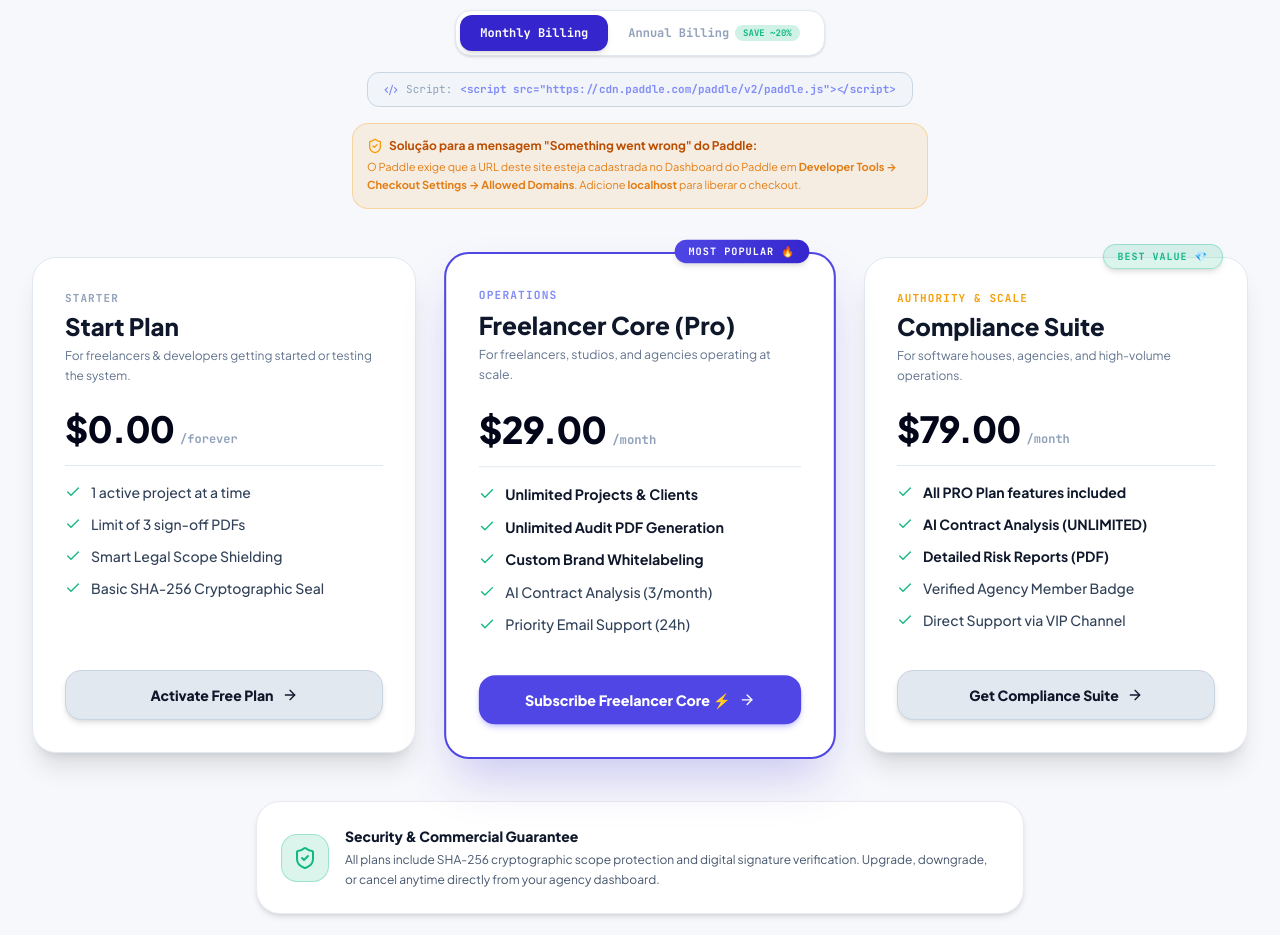
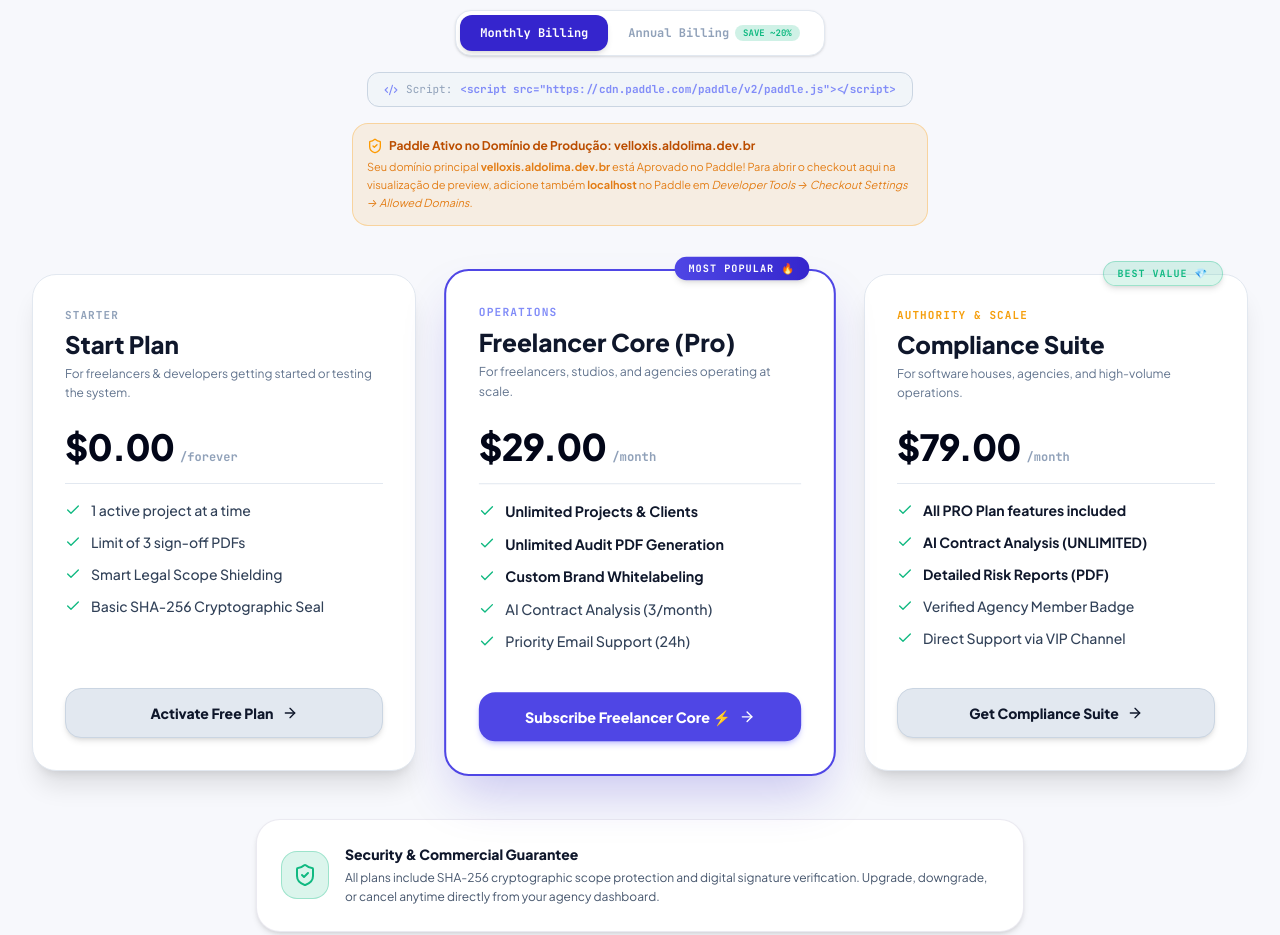
Before and after one commit to aldobarbosa755-coder/landing-page, a React (Vite) app: page / in a window 1280 px wide. Shown: the part 6760-7695 px from the top of the page. Built offline with nearby package versions, Linux system fonts and the light colour scheme.

Commit message:
fix: prevent redundant Paddle initialization
Added a check to ensure Paddle is only initialized once per session, preventing potential configuration conflicts or errors in the pricing components.

```diff
--- a/src/components/PricingPage.tsx
+++ b/src/components/PricingPage.tsx
@@ -25,6 +25,7 @@
         if ((window as any).Paddle) {
           setPaddleLoaded(true);
           try {
+            if (!(window as any).__paddle_initialized) {
               const metaEnv = (import.meta as any).env || {};
               const clientToken = metaEnv.VITE_PADDLE_CLIENT_TOKEN || 'live_195af09cd4dcad3eb49692c55e2';
               const isLive = clientToken.startsWith('live_');
@@ -36,7 +37,12 @@
               if ((window as any).Paddle.Initialize) {
                 (window as any).Paddle.Initialize({
                   token: clientToken,
+                  eventCallback: (event: any) => {
+                    console.log('Paddle Event:', event);
+                  },
                 });
+                (window as any).__paddle_initialized = true;
+              }
             }
           } catch (e) {
             console.log('Paddle initialized');
@@ -90,6 +96,11 @@
         }
 
         (window as any).Paddle.Checkout.open({
+          settings: {
+            displayMode: 'overlay',
+            theme: 'dark',
+            locale: 'en',
+          },
           items: [
             {
               priceId,
@@ -161,16 +172,28 @@
                 <code className="text-[#818cf8] font-bold">&lt;script src="https://cdn.paddle.com/paddle/v2/paddle.js"&gt;&lt;/script&gt;</code>
               </div>
 
-              {/* Paddle Domain Authorization Hint */}
+              {/* Paddle Domain Authorization Status */}
+              {typeof window !== 'undefined' && window.location.hostname.includes('velloxis.aldolima.dev.br') ? (
+                <div className="max-w-xl text-xs dark:bg-[#062c1d]/90 bg-emerald-500/10 border border-emerald-500/30 p-3.5 rounded-2xl text-emerald-600 dark:text-emerald-300 text-left space-y-1 font-sans">
+                  <div className="font-bold flex items-center gap-1.5 text-emerald-700 dark:text-emerald-200">
+                    <ShieldCheck className="w-4 h-4 text-emerald-500 shrink-0" />
+                    <span>Domínio Autorizado no Paddle: velloxis.aldolima.dev.br</span>
+                  </div>
+                  <p className="text-[11px] leading-relaxed opacity-90">
+                    O checkout do Paddle está ativo em ambiente de produção com Token Live <code className="font-mono text-[#818cf8]">live_195af0...</code> e os Price IDs configurados.
+                  </p>
+                </div>
+              ) : (
                 <div className="max-w-xl text-xs dark:bg-[#0f172a]/80 bg-amber-500/10 border border-amber-500/30 p-3.5 rounded-2xl text-amber-600 dark:text-amber-300 text-left space-y-1 font-sans">
                   <div className="font-bold flex items-center gap-1.5 text-amber-700 dark:text-amber-200">
                     <ShieldCheck className="w-4 h-4 text-amber-500 shrink-0" />
-                  <span>Solução para a mensagem "Something went wrong" do Paddle:</span>
+                    <span>Paddle Ativo no Domínio de Produção: velloxis.aldolima.dev.br</span>
                   </div>
                   <p className="text-[11px] leading-relaxed opacity-90">
-                  O Paddle bloqueia a janela de pagamento se a URL do site não estiver pré-aprovada. Vá no painel do Paddle em <strong>Developer Tools &rarr; Checkout Settings &rarr; Allowed Domains</strong> e autorize o domínio <strong>{typeof window !== 'undefined' ? window.location.hostname : 'seu-dominio.com'}</strong>.
+                    Seu domínio principal <strong>velloxis.aldolima.dev.br</strong> está Aprovado no Paddle! Para abrir o checkout aqui na visualização de preview, adicione também <strong>{typeof window !== 'undefined' ? window.location.hostname : 'preview-url'}</strong> no Paddle em <em>Developer Tools &rarr; Checkout Settings &rarr; Allowed Domains</em>.
                   </p>
                 </div>
+              )}
             </div>
 
             {/* Quick Legal Switcher Tabs */}
--- a/src/components/PricingSection.tsx
+++ b/src/components/PricingSection.tsx
@@ -17,6 +17,7 @@
         if ((window as any).Paddle) {
           setPaddleLoaded(true);
           try {
+            if (!(window as any).__paddle_initialized) {
               const metaEnv = (import.meta as any).env || {};
               const clientToken = metaEnv.VITE_PADDLE_CLIENT_TOKEN || 'live_195af09cd4dcad3eb49692c55e2';
               const isLive = clientToken.startsWith('live_');
@@ -32,6 +33,8 @@
                     console.log('Paddle Event:', event);
                   },
                 });
+                (window as any).__paddle_initialized = true;
+              }
             }
           } catch (e) {
             console.log('Paddle initialized');
@@ -74,6 +77,11 @@
         }
 
         (window as any).Paddle.Checkout.open({
+          settings: {
+            displayMode: 'overlay',
+            theme: 'dark',
+            locale: 'en',
+          },
           items: [
             {
               priceId,
@@ -158,16 +166,28 @@
               </div>
             </div>
 
-            {/* Paddle Domain Authorization Hint */}
+            {/* Paddle Domain Authorization Status */}
+            {typeof window !== 'undefined' && window.location.hostname.includes('velloxis.aldolima.dev.br') ? (
+              <div className="max-w-xl text-xs dark:bg-[#062c1d]/90 bg-emerald-500/10 border border-emerald-500/30 p-3.5 rounded-2xl text-emerald-600 dark:text-emerald-300 text-left space-y-1 font-sans">
+                <div className="font-bold flex items-center gap-1.5 text-emerald-700 dark:text-emerald-200">
+                  <ShieldCheck className="w-4 h-4 text-emerald-500 shrink-0" />
+                  <span>Domínio Autorizado no Paddle: velloxis.aldolima.dev.br</span>
+                </div>
+                <p className="text-[11px] leading-relaxed opacity-90">
+                  O checkout do Paddle está ativo em ambiente de produção com Token Live <code className="font-mono text-[#818cf8]">live_195af0...</code> e os Price IDs configurados.
+                </p>
+              </div>
+            ) : (
               <div className="max-w-xl text-xs dark:bg-[#0f172a]/80 bg-amber-500/10 border border-amber-500/30 p-3.5 rounded-2xl text-amber-600 dark:text-amber-300 text-left space-y-1 font-sans">
                 <div className="font-bold flex items-center gap-1.5 text-amber-700 dark:text-amber-200">
                   <ShieldCheck className="w-4 h-4 text-amber-500 shrink-0" />
-                <span>Solução para a mensagem "Something went wrong" do Paddle:</span>
+                  <span>Paddle Ativo no Domínio de Produção: velloxis.aldolima.dev.br</span>
                 </div>
                 <p className="text-[11px] leading-relaxed opacity-90">
-                O Paddle exige que a URL deste site esteja cadastrada no Dashboard do Paddle em <strong>Developer Tools &rarr; Checkout Settings &rarr; Allowed Domains</strong>. Adicione <strong>{typeof window !== 'undefined' ? window.location.hostname : 'seu-dominio.com'}</strong> para liberar o checkout.
+                  Seu domínio principal <strong>velloxis.aldolima.dev.br</strong> está Aprovado no Paddle! Para abrir o checkout aqui na visualização de preview, adicione também <strong>{typeof window !== 'undefined' ? window.location.hostname : 'preview-url'}</strong> no Paddle em <em>Developer Tools &rarr; Checkout Settings &rarr; Allowed Domains</em>.
                 </p>
               </div>
+            )}
           </div>
         </div>
 
```
Lines whose indentation alone changed are shown as unchanged.
